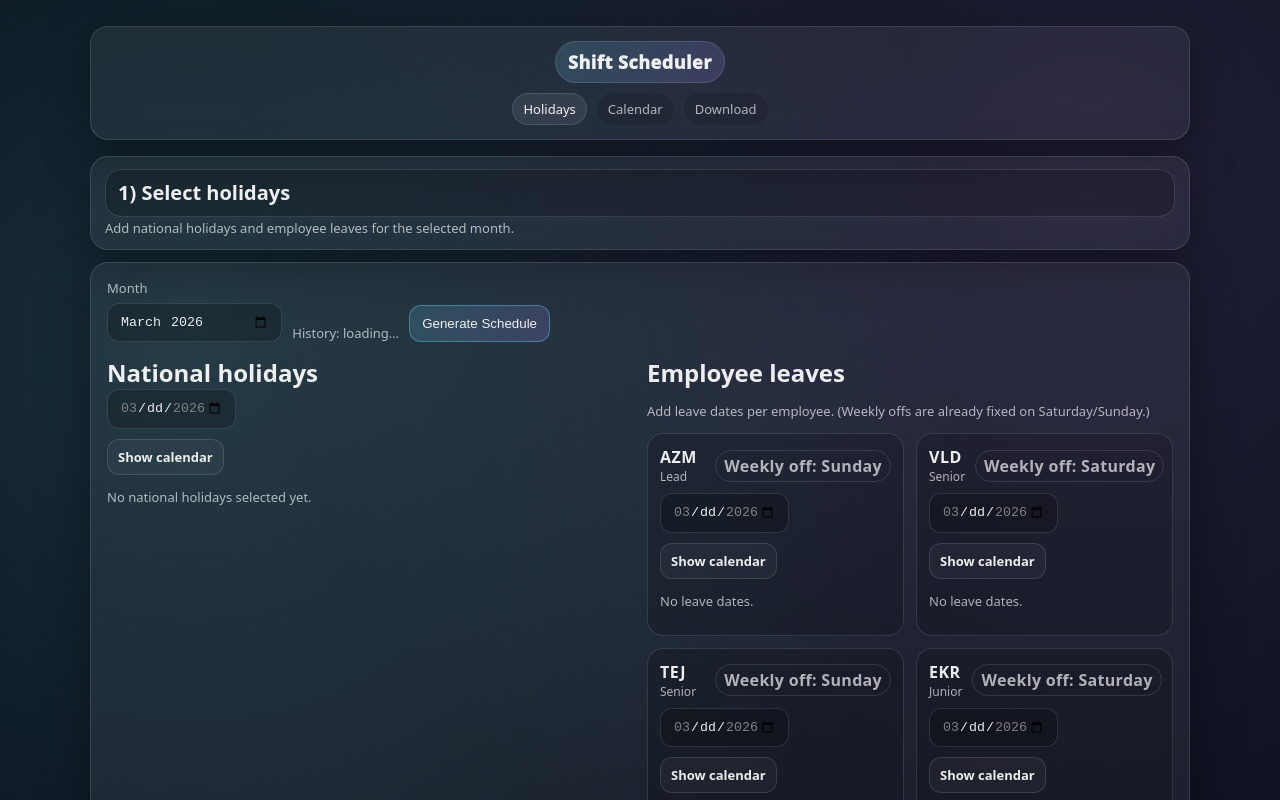
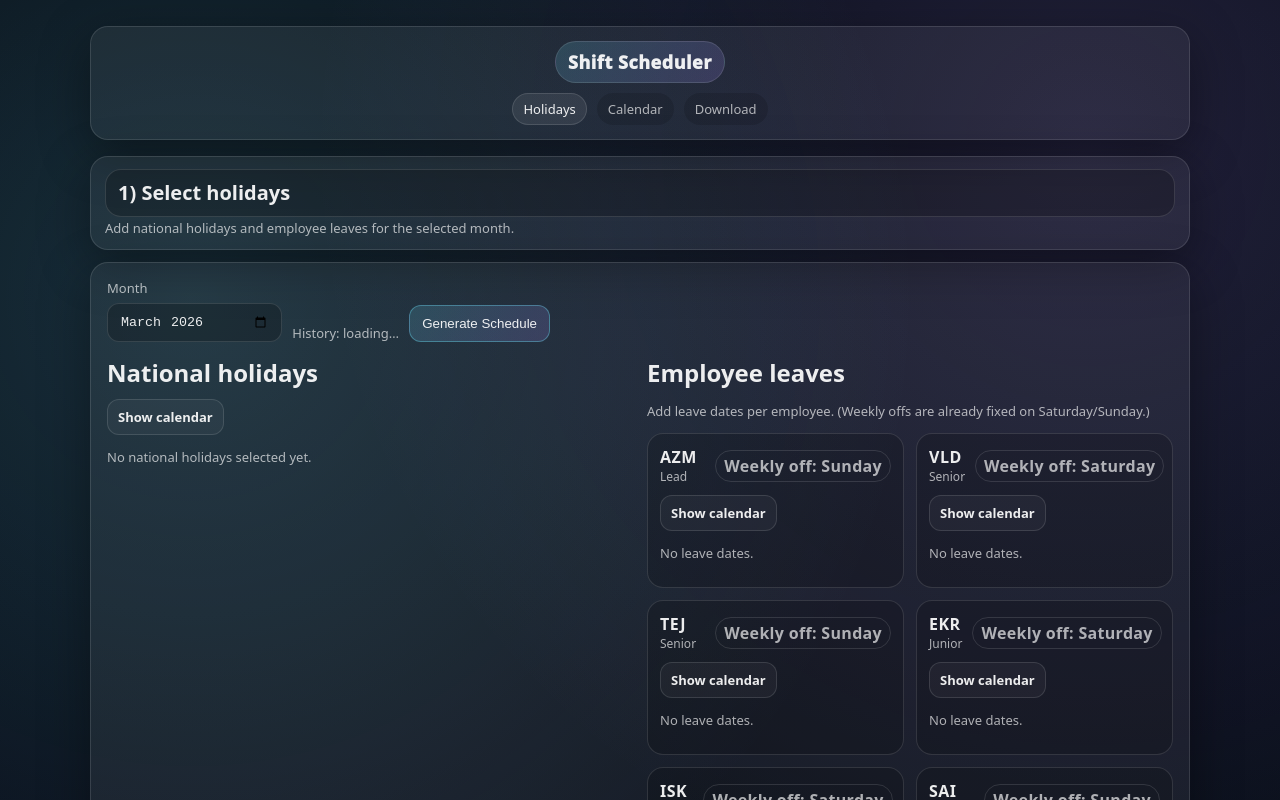
Before and after one commit to vivekssharma13/ShiftScheduler, a React (Vite) app: page /holidays in a window 1280 px wide. Shown: the top 800 px of the page. Built offline with nearby package versions, Linux system fonts and the light colour scheme.

Commit message:
Remove legacy date pickers

```diff
--- a/src/pages/HolidaysPage.jsx
+++ b/src/pages/HolidaysPage.jsx
@@ -13,20 +13,6 @@ function formatMonthInput({ year, monthIndex }) {
 
 function sortIsoDates(set) {
   return Array.from(set).sort();
-}
-
-function isoForYmd(y, m, d) {
-  const mm = String(m).padStart(2, "0");
-  const dd = String(d).padStart(2, "0");
-  return `${y}-${mm}-${dd}`;
-}
-
-function monthBounds({ year, monthIndex }) {
-  const startIso = isoForYmd(year, monthIndex + 1, 1);
-  const lastDay = new Date(year, monthIndex + 1, 0).getDate();
-  const endIso = isoForYmd(year, monthIndex + 1, lastDay);
-  const monthKey = `${year}-${String(monthIndex + 1).padStart(2, "0")}`;
-  return { startIso, endIso, monthKey };
 }
 
 function dayName(isoDate) {
@@ -97,32 +83,17 @@ export default function HolidaysPage() {
     refreshHistory,
   } = useSchedule();
 
-  const [holidayInput, setHolidayInput] = useState("");
   const [historyMonthInput, setHistoryMonthInput] = useState("");
   const [historyFile, setHistoryFile] = useState(null);
   const [historyMsg, setHistoryMsg] = useState(null);
   const [holidaysCalOpen, setHolidaysCalOpen] = useState(false);
   const [leavesCalOpenByEmployeeId, setLeavesCalOpenByEmployeeId] = useState({});
-  const [leaveInputs, setLeaveInputs] = useState(() => {
-    const obj = {};
-    for (const e of EMPLOYEES) obj[e.id] = "";
-    return obj;
-  });
 
   const holidaysSorted = useMemo(() => sortIsoDates(nationalHolidays), [nationalHolidays]);
 
-  const bounds = useMemo(() => monthBounds(month), [month.year, month.monthIndex]);
-
   useEffect(() => {
-    // Avoid carrying a previous month date in the inputs.
-    setHolidayInput("");
     setHolidaysCalOpen(false);
     setLeavesCalOpenByEmployeeId({});
-    setLeaveInputs(() => {
-      const obj = {};
-      for (const e of EMPLOYEES) obj[e.id] = "";
-      return obj;
-    });
   }, [month.year, month.monthIndex]);
 
   function isValidMonthKey(value) {
@@ -166,23 +137,6 @@ export default function HolidaysPage() {
         <div className="split">
           <div>
             <h2 className="h">National holidays</h2>
-            <div className="row">
-              <input
-                className="input"
-                type="date"
-                value={holidayInput}
-                min={bounds.startIso}
-                max={bounds.endIso}
-                onChange={(e) => {
-                  const iso = e.target.value;
-                  setHolidayInput(iso);
-                  if (!iso) return;
-                  addNationalHoliday(iso);
-                  setHolidayInput("");
-                }}
-              />
-            </div>
-
             <details
               className="dropdown"
               open={holidaysCalOpen}
@@ -253,23 +207,6 @@ export default function HolidaysPage() {
                         <div className="role">{e.role}</div>
                       </div>
                       <div className="tag">Weekly off: {e.weeklyOff}</div>
-                    </div>
-
-                    <div className="row">
-                      <input
-                        className="input"
-                        type="date"
-                        value={leaveInputs[e.id]}
-                        min={bounds.startIso}
-                        max={bounds.endIso}
-                        onChange={(ev) => {
-                          const iso = ev.target.value;
-                          setLeaveInputs((prev) => ({ ...prev, [e.id]: iso }));
-                          if (!iso) return;
-                          addEmployeeLeave(e.id, iso);
-                          setLeaveInputs((prev) => ({ ...prev, [e.id]: "" }));
-                        }}
-                      />
                     </div>
 
                     <details
```
